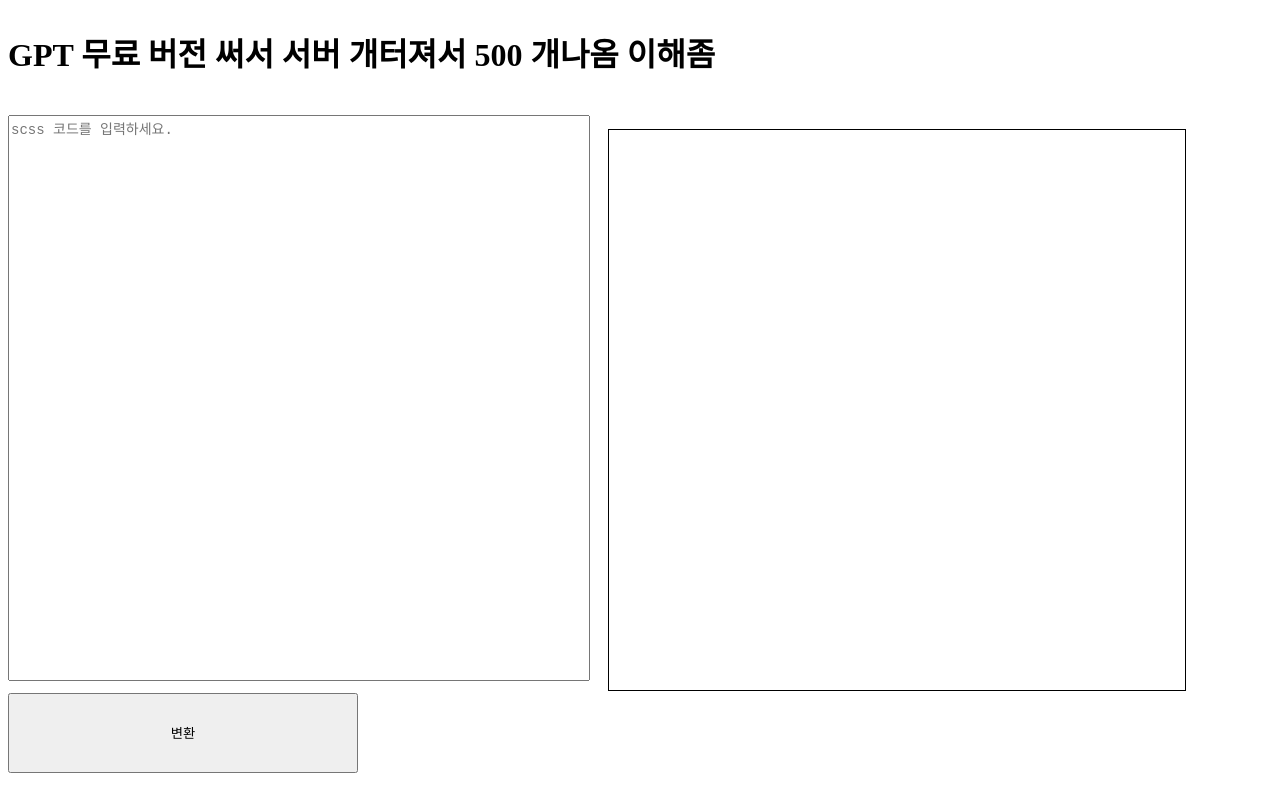
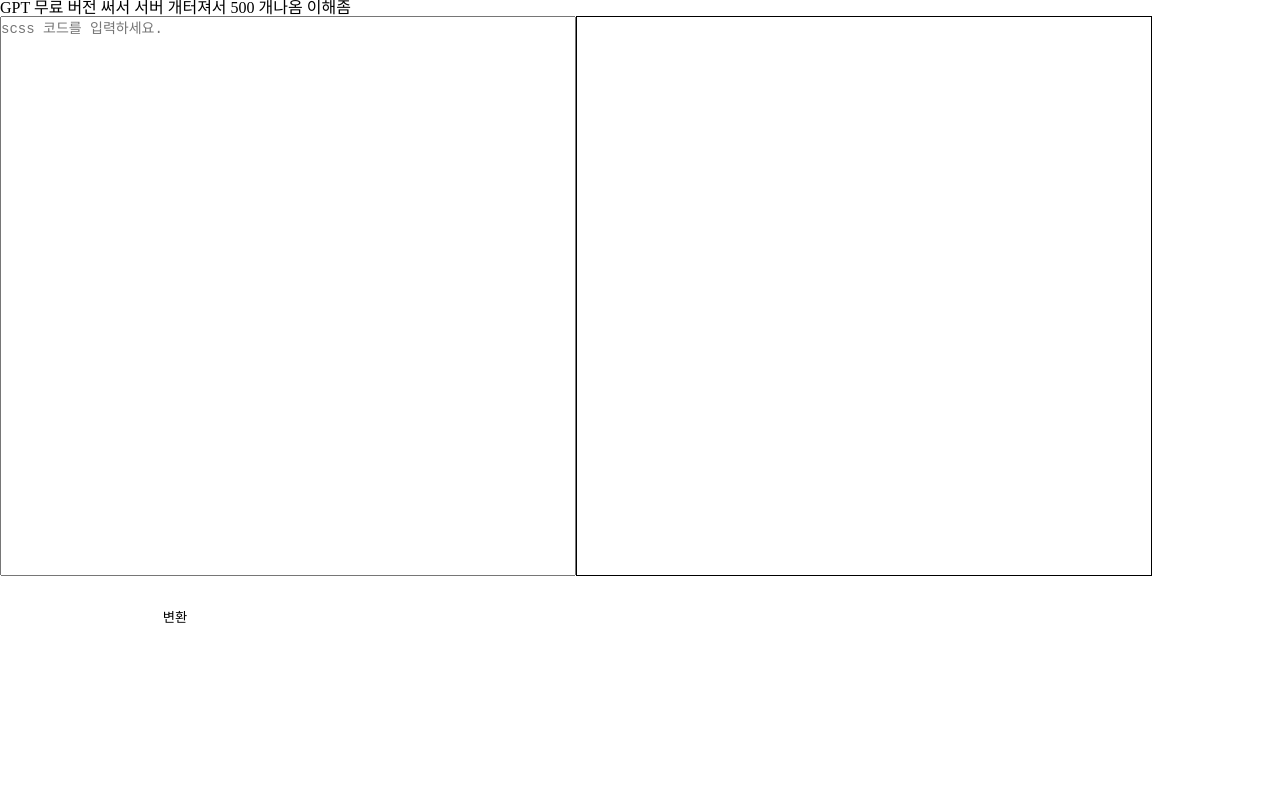
Before and after one commit to seokkamoni-study-and-playground/scss-to-styled-component, a React (Create React App) app: page / in a window 1280 px wide. Shown: the top 812 px of the page. Built offline with nearby package versions, Linux system fonts and the light colour scheme; no server answers.

Commit message:
ADD :: global styled

```diff
--- a/package.json
+++ b/package.json
@@ -11,6 +11,7 @@
     "react-dom": "^18.2.0",
     "react-scripts": "5.0.1",
     "styled-components": "^5.3.6",
+    "styled-reset": "^4.4.5",
     "web-vitals": "^2.1.4"
   },
   "scripts": {
--- a/src/App.js
+++ b/src/App.js
@@ -1,7 +1,13 @@
 import Main from "./components/Main";
+import GlobalStyled from "./styles/global.style";
 
 const App = () => {
-  return <Main />;
+  return (
+    <>
+      <GlobalStyled />
+      <Main />
+    </>
+  );
 };
 
 export default App;
--- a/src/components/Main/style.js
+++ b/src/components/Main/style.js
@@ -3,7 +3,6 @@
 export const Container = styled.div`
   display: flex;
   flex-direction: column;
-  gap: 18px;
   width: 100vw;
   height: 100vh;
 `;
@@ -12,7 +11,6 @@
   width: 100%;
   height: 70%;
   display: flex;
-  gap: 18px;
 `;
 
 export const TextArea = styled.textarea`
@@ -23,6 +21,7 @@
 `;
 
 export const Pre = styled.pre`
+  overflow: auto;
   border: 1px solid black;
   height: 100%;
   width: 45%;
--- /dev/null
+++ b/src/styles/global.style.js
@@ -0,0 +1,33 @@
+import { createGlobalStyle } from "styled-components";
+import reset from "styled-reset";
+
+const GlobalStyled = createGlobalStyle`
+  ${reset}
+  ;
+  * {
+    box-sizing: border-box;
+    margin: 0;
+    padding: 0;
+  }
+  a {
+    text-decoration: none;
+    color: inherit;
+  }
+  input, textarea {
+    -moz-user-select: auto;
+    -webkit-user-select: auto;
+    -ms-user-select: auto;
+    user-select: auto;
+  }
+  input:focus {
+    outline: none;
+  }
+  button {
+    border: none;
+    background: none;
+    padding: 0;
+    cursor: pointer;
+  }
+`;
+
+export default GlobalStyled;
```
Also changed, not shown: 1 other file (tests, documents, lock files or other folders).
